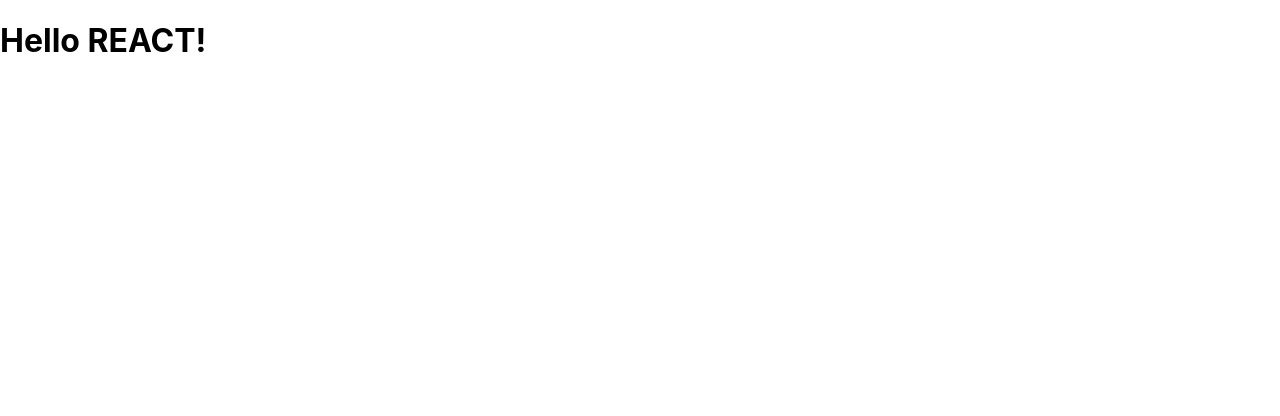
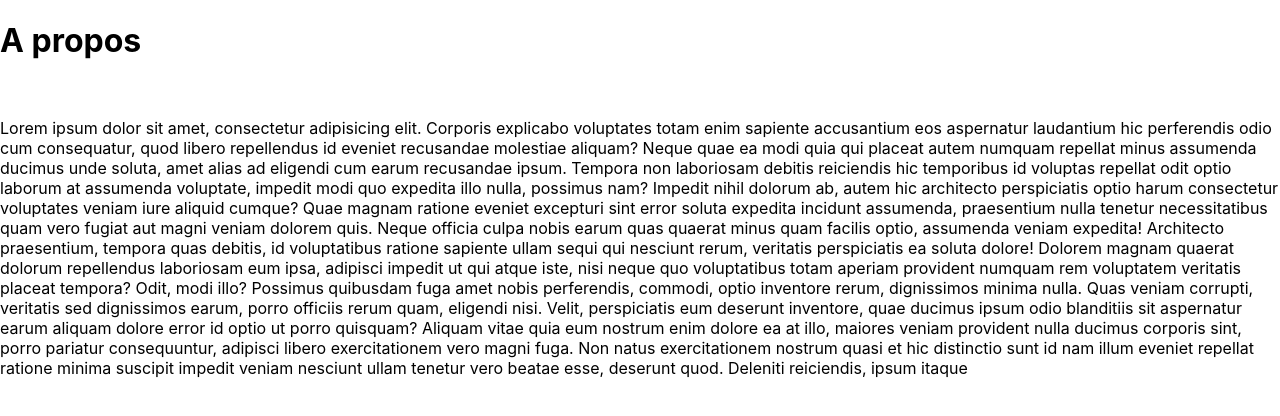
Before and after one commit to mastemm/exo-react, a React (Vite) app: page /about in a window 1280 px wide. Shown: the top 416 px of the page. Built offline with nearby package versions, Linux system fonts and the light colour scheme.

Commit message:
initiate path

```diff
--- a/src/App.jsx
+++ b/src/App.jsx
@@ -1,5 +1,17 @@
-const App = () => {
-  return <h1>Hello REACT!</h1>;
-};
+import { BrowserRouter, Routes, Route } from 'react-router-dom';
+import About from './pages/About';
+import Home from './pages/Home';
+
+function App() {
+  return (
+    <BrowserRouter>
+      <Routes>
+        <Route path='/' element={<Home />} />
+        <Route path='/about' element={<About />} />
+        {/* path="*" fonctionne si jamais l'url ne correspond à rien de déclaré au dessus */}
+      </Routes>
+    </BrowserRouter>
+  );
+}
 
 export default App;
--- /dev/null
+++ b/src/pages/About.jsx
@@ -0,0 +1,45 @@
+import React from 'react';
+
+function About() {
+  return (
+    <div>
+      <h1>A propos</h1>
+      <br />
+      <p>
+        Lorem ipsum dolor sit amet, consectetur adipisicing elit. Corporis
+        explicabo voluptates totam enim sapiente accusantium eos aspernatur
+        laudantium hic perferendis odio cum consequatur, quod libero repellendus
+        id eveniet recusandae molestiae aliquam? Neque quae ea modi quia qui
+        placeat autem numquam repellat minus assumenda ducimus unde soluta, amet
+        alias ad eligendi cum earum recusandae ipsum. Tempora non laboriosam
+        debitis reiciendis hic temporibus id voluptas repellat odit optio
+        laborum at assumenda voluptate, impedit modi quo expedita illo nulla,
+        possimus nam? Impedit nihil dolorum ab, autem hic architecto
+        perspiciatis optio harum consectetur voluptates veniam iure aliquid
+        cumque? Quae magnam ratione eveniet excepturi sint error soluta expedita
+        incidunt assumenda, praesentium nulla tenetur necessitatibus quam vero
+        fugiat aut magni veniam dolorem quis. Neque officia culpa nobis earum
+        quas quaerat minus quam facilis optio, assumenda veniam expedita!
+        Architecto praesentium, tempora quas debitis, id voluptatibus ratione
+        sapiente ullam sequi qui nesciunt rerum, veritatis perspiciatis ea
+        soluta dolore! Dolorem magnam quaerat dolorum repellendus laboriosam eum
+        ipsa, adipisci impedit ut qui atque iste, nisi neque quo voluptatibus
+        totam aperiam provident numquam rem voluptatem veritatis placeat
+        tempora? Odit, modi illo? Possimus quibusdam fuga amet nobis
+        perferendis, commodi, optio inventore rerum, dignissimos minima nulla.
+        Quas veniam corrupti, veritatis sed dignissimos earum, porro officiis
+        rerum quam, eligendi nisi. Velit, perspiciatis eum deserunt inventore,
+        quae ducimus ipsum odio blanditiis sit aspernatur earum aliquam dolore
+        error id optio ut porro quisquam? Aliquam vitae quia eum nostrum enim
+        dolore ea at illo, maiores veniam provident nulla ducimus corporis sint,
+        porro pariatur consequuntur, adipisci libero exercitationem vero magni
+        fuga. Non natus exercitationem nostrum quasi et hic distinctio sunt id
+        nam illum eveniet repellat ratione minima suscipit impedit veniam
+        nesciunt ullam tenetur vero beatae esse, deserunt quod. Deleniti
+        reiciendis, ipsum itaque{' '}
+      </p>
+    </div>
+  );
+}
+
+export default About;
--- /dev/null
+++ b/src/pages/Home.jsx
@@ -0,0 +1,11 @@
+import React from 'react';
+
+function Home() {
+  return (
+    <div>
+      <h1>ACCUEIL</h1>
+    </div>
+  );
+}
+
+export default Home;
```
